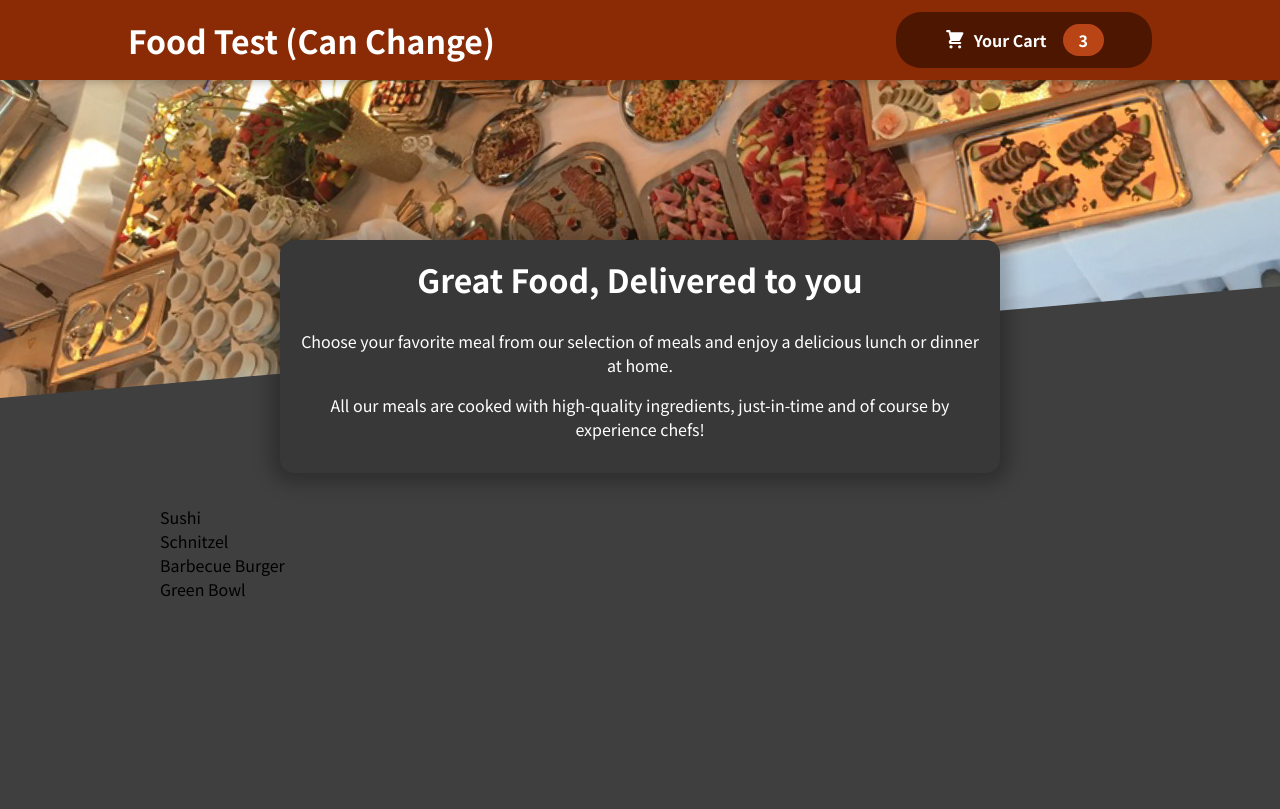
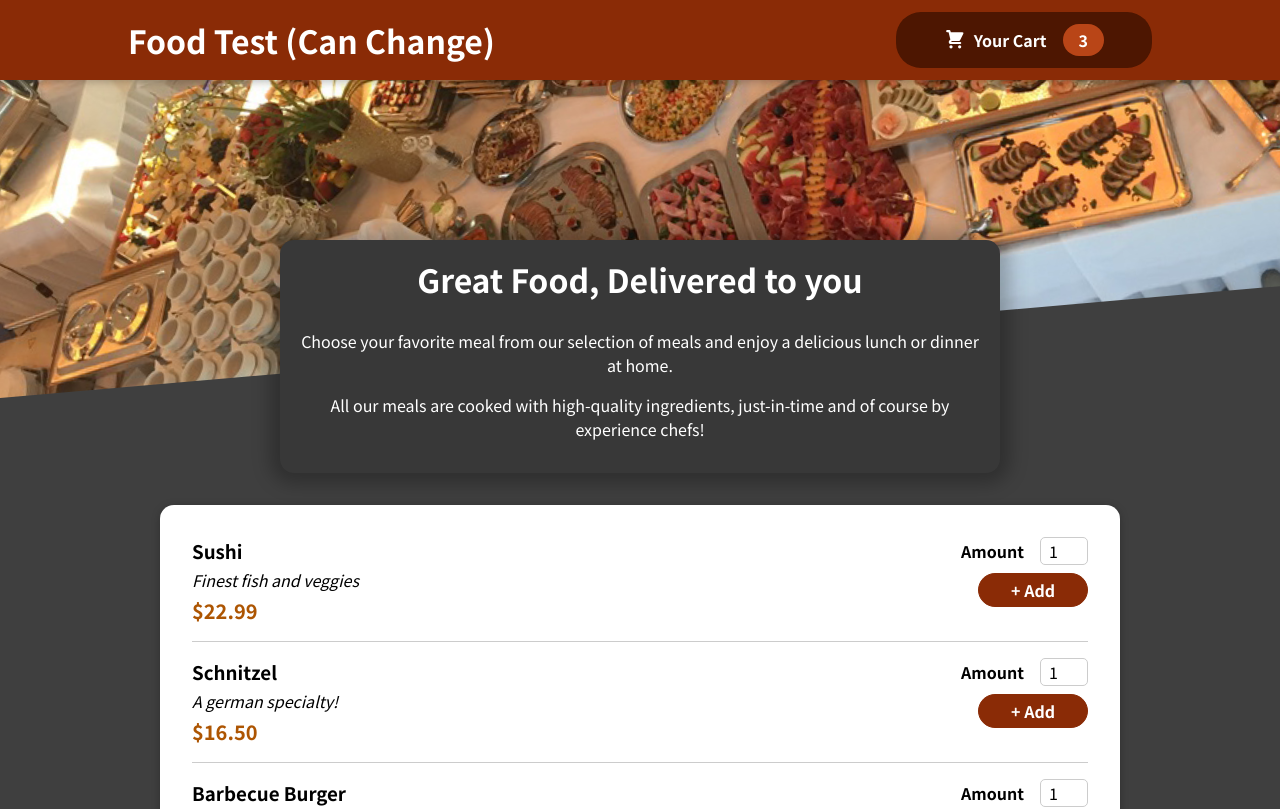
Before and after one commit to Cannon-Cloud/Food, a React (Create React App) app: page / in a window 1280 px wide. Shown: the top 809 px of the page. Built offline with nearby package versions, Linux system fonts and the light colour scheme.

Commit message:
Meal Items and Forms added

```diff
--- a/src/components/List/AvalibleMeals.js
+++ b/src/components/List/AvalibleMeals.js
@@ -1,6 +1,8 @@
 import React from "react";
 
 import classes from "./AvalibleMeals.module.css";
+import MealItem from "./MealItem";
+import Card from "../UI/Card";
 
 const DUMMY_MEALS = [
   {
@@ -30,11 +32,21 @@
 ];
 
 const AvalibleMeals = () => {
-  const mealsList = DUMMY_MEALS.map((meal) => <li>{meal.name}</li>);
+  const mealsList = DUMMY_MEALS.map((meal) => (
+    <MealItem
+      id={meal.id}
+      key={meal.id}
+      name={meal.name}
+      description={meal.description}
+      price={meal.price}
+    />
+  ));
 
   return (
     <section className={classes.meals}>
-      <ul className={classes.ul}>{mealsList}</ul>
+      <Card>
+        <ul className={classes.ul}>{mealsList}</ul>
+      </Card>
     </section>
   );
 };
--- /dev/null
+++ b/src/components/List/MealItem.js
@@ -0,0 +1,22 @@
+import React from "react";
+
+import classes from "./MealItem.module.css";
+import MealItemForm from "./MealItemForm";
+
+const MealItem = (props) => {
+  const price = `$${props.price.toFixed(2)}`;
+  return (
+    <li className={classes.meal}>
+      <div>
+        <h3>{props.name}</h3>
+        <div className={classes.description}>{props.description}</div>
+        <div className={classes.price}>{price}</div>
+      </div>
+      <div>
+        <MealItemForm id={props.id} />
+      </div>
+    </li>
+  );
+};
+
+export default MealItem;
--- /dev/null
+++ b/src/components/List/MealItem.module.css
@@ -0,0 +1,22 @@
+.meal {
+  display: flex;
+  justify-content: space-between;
+  margin: 1rem;
+  padding-bottom: 1rem;
+  border-bottom: 1px solid #ccc;
+}
+
+.meal h3 {
+  margin: 0 0 0.25rem 0;
+}
+
+.description {
+  font-style: italic;
+}
+
+.price {
+  margin-top: 0.25rem;
+  font-weight: bold;
+  color: #ad5502;
+  font-size: 1.25rem;
+}
--- /dev/null
+++ b/src/components/List/MealItemForm.js
@@ -0,0 +1,27 @@
+import React from "react";
+
+import Input from "../UI/Input";
+import classes from "./MealItemForm.module.css";
+
+const MealItemForm = (props) => {
+  return (
+    <form className={classes.form}>
+      <div>
+        <Input
+          label="Amount"
+          input={{
+            id: "amount" + props.id,
+            type: "number",
+            min: "1",
+            max: "5",
+            step: "1",
+            defaultValue: "1",
+          }}
+        />
+        <button>+ Add</button>
+      </div>
+    </form>
+  );
+};
+
+export default MealItemForm;
--- /dev/null
+++ b/src/components/List/MealItemForm.module.css
@@ -0,0 +1,20 @@
+.form {
+  text-align: right;
+}
+
+.form button {
+  font: inherit;
+  cursor: pointer;
+  background-color: #8a2b06;
+  border: 1px solid #8a2b06;
+  color: white;
+  padding: 0.25rem 2rem;
+  border-radius: 20px;
+  font-weight: bold;
+}
+
+.form button:hover,
+.form button:active {
+  background-color: #641e03;
+  border-color: #641e03;
+}
--- a/src/components/UI/Card.js
+++ b/src/components/UI/Card.js
@@ -1,6 +1,6 @@
 import React from "react";
 
-import classes from "./Card.module.classes";
+import classes from "./Card.module.css";
 
 const Card = (props) => {
   return (
--- /dev/null
+++ b/src/components/UI/Input.js
@@ -0,0 +1,12 @@
+import classes from "./Input.module.css";
+
+const Input = (props) => {
+  return (
+    <div className={classes.input}>
+      <label htmlFor={props.input.id}>{props.label}</label>
+      <input {...props.input} />
+    </div>
+  );
+};
+
+export default Input;
--- /dev/null
+++ b/src/components/UI/Input.module.css
@@ -0,0 +1,18 @@
+.input {
+  display: flex;
+  align-items: center;
+  margin-bottom: 0.5rem;
+}
+
+.input label {
+  font-weight: bold;
+  margin-right: 1rem;
+}
+
+.input input {
+  width: 3rem;
+  border-radius: 5px;
+  border: 1px solid #ccc;
+  font: inherit;
+  padding-left: 0.5rem;
+}
```
